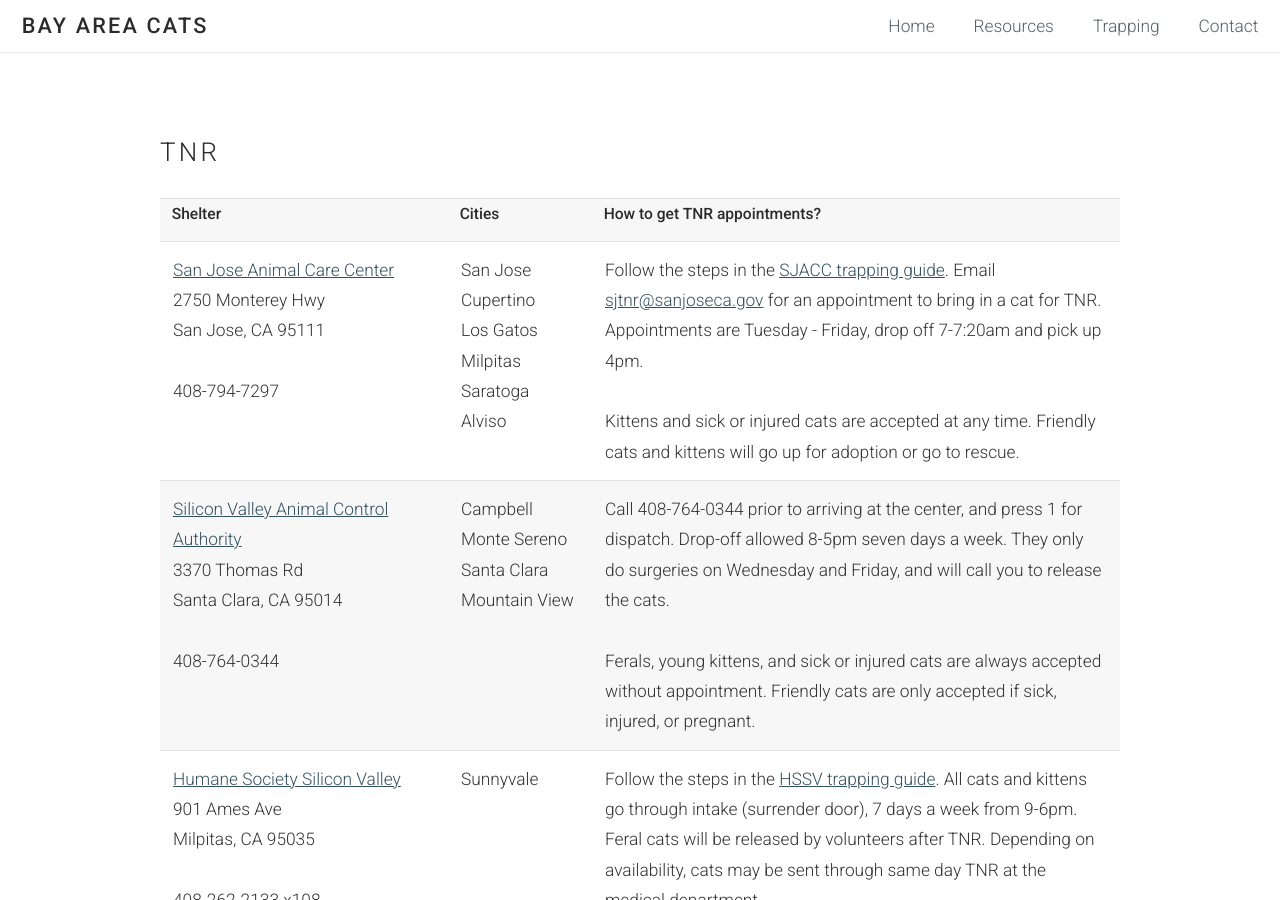
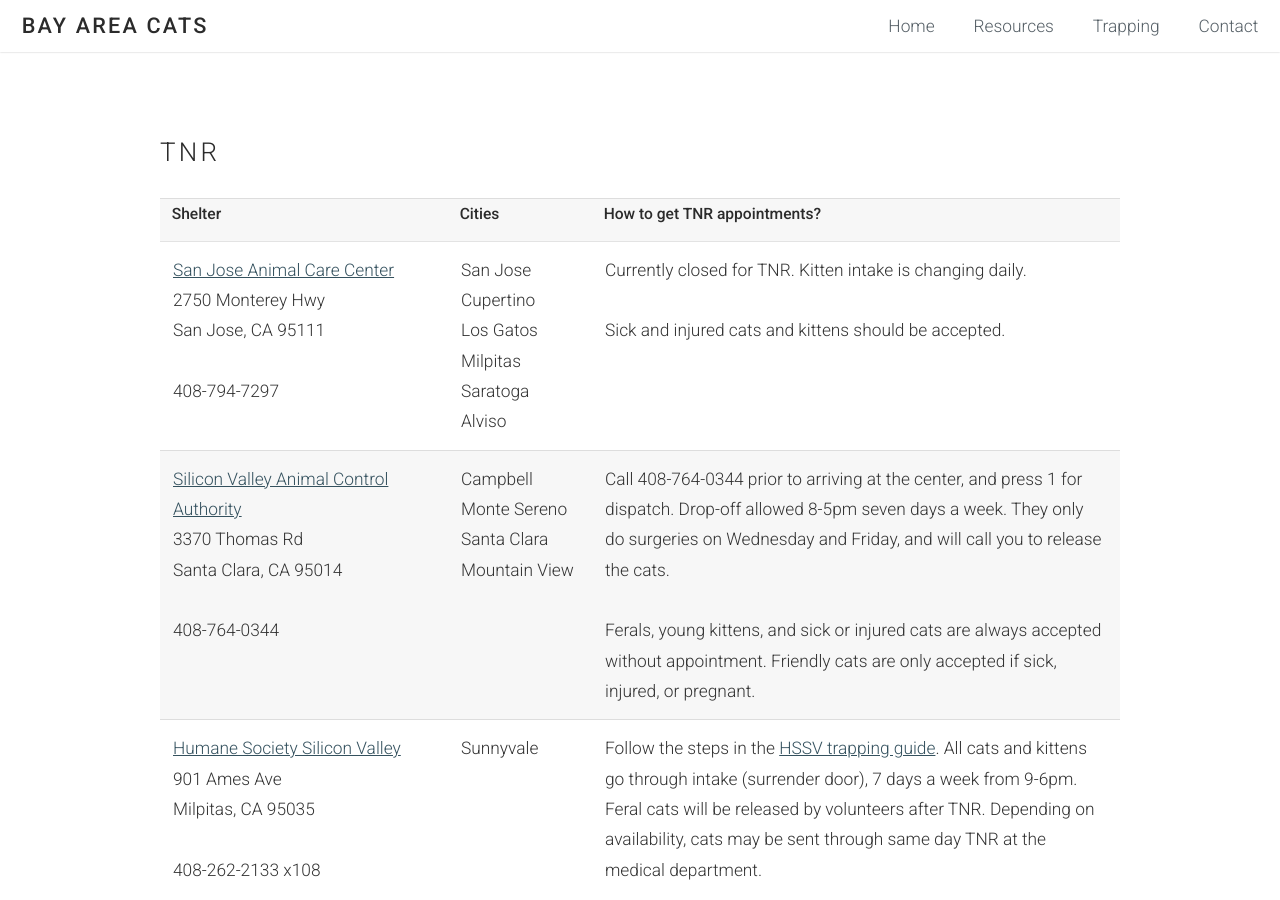
Before and after one commit to sunmeetsingh/bayareacats.github.io, a Jekyll site: the page built from resources.html, in a window 1280 px wide and 900 px high, scrolled down 740 px. Built offline with Jekyll 4.4.1, drawn with Linux system fonts in a browser that asks for light colours.

Commit message:
Update SJACC

```diff
--- a/resources.html
+++ b/resources.html
@@ -67,9 +67,13 @@
                     Saratoga<br/>
                     Alviso
                     </td>
-                    <td>Follow the steps in the <a target="_blank" href="/sjacc">SJACC trapping guide</a>. Email <a target="_blank" href="mailto:sjtnr@sanjoseca.gov">sjtnr@sanjoseca.gov</a> for an appointment to bring in a cat for TNR. Appointments are Tuesday - Friday, drop off 7-7:20am and pick up 4pm.<br/><br/>
+                    <td>Currently closed for TNR. Kitten intake is changing daily.<br/><br/>
 
-                    Kittens and sick or injured cats are accepted at any time. Friendly cats and kittens will go up for adoption or go to rescue.
+                        Sick and injured cats and kittens should be accepted.
+
+                        <!--</b><br/>Follow the steps in the <a target="_blank" href="/sjacc">SJACC trapping guide</a>. Email <a target="_blank" href="mailto:sjtnr@sanjoseca.gov">sjtnr@sanjoseca.gov</a> for an appointment to bring in a cat for TNR. Appointments are Tuesday - Friday, drop off 7-7:20am and pick up 4pm.<br/><br/>
+
+                    Kittens and sick or injured cats are accepted at any time. Friendly cats and kittens will go up for adoption or go to rescue.-->
                     </td>
                   </tr>
                   <tr>
```
